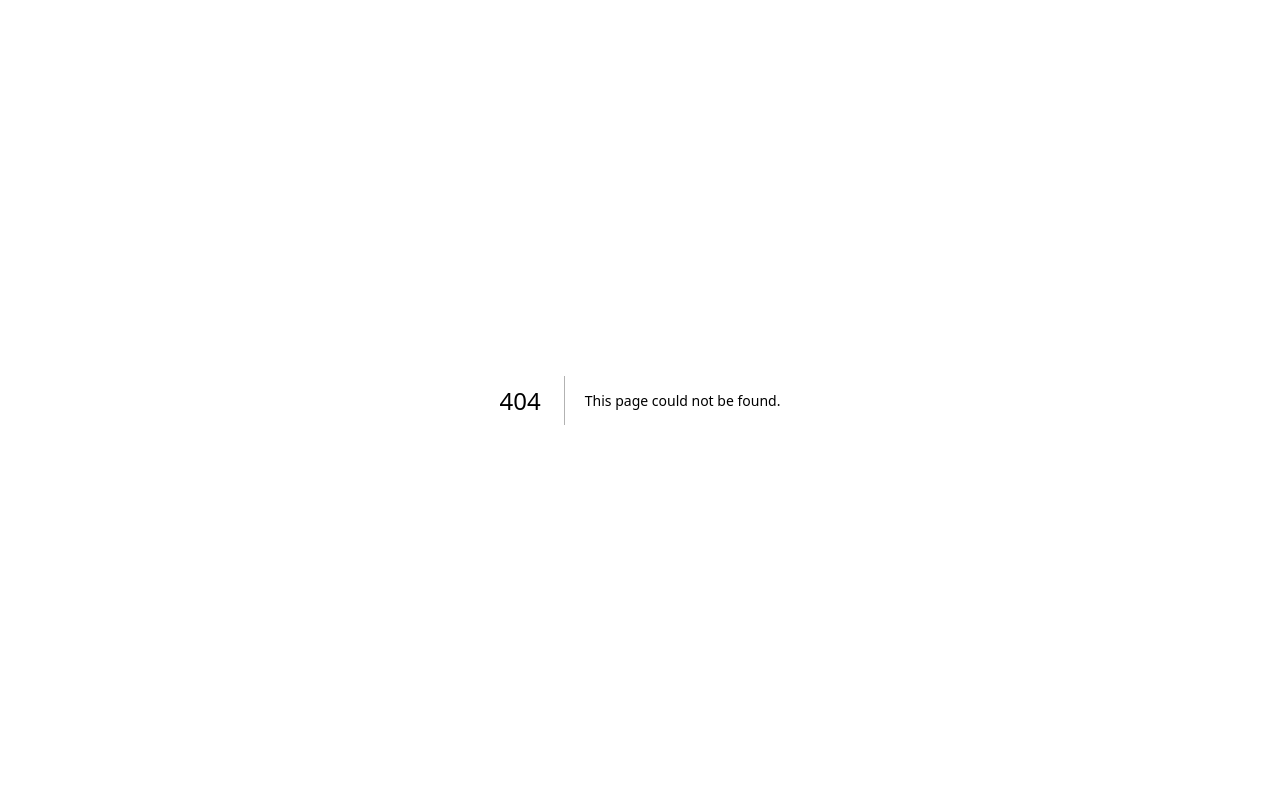
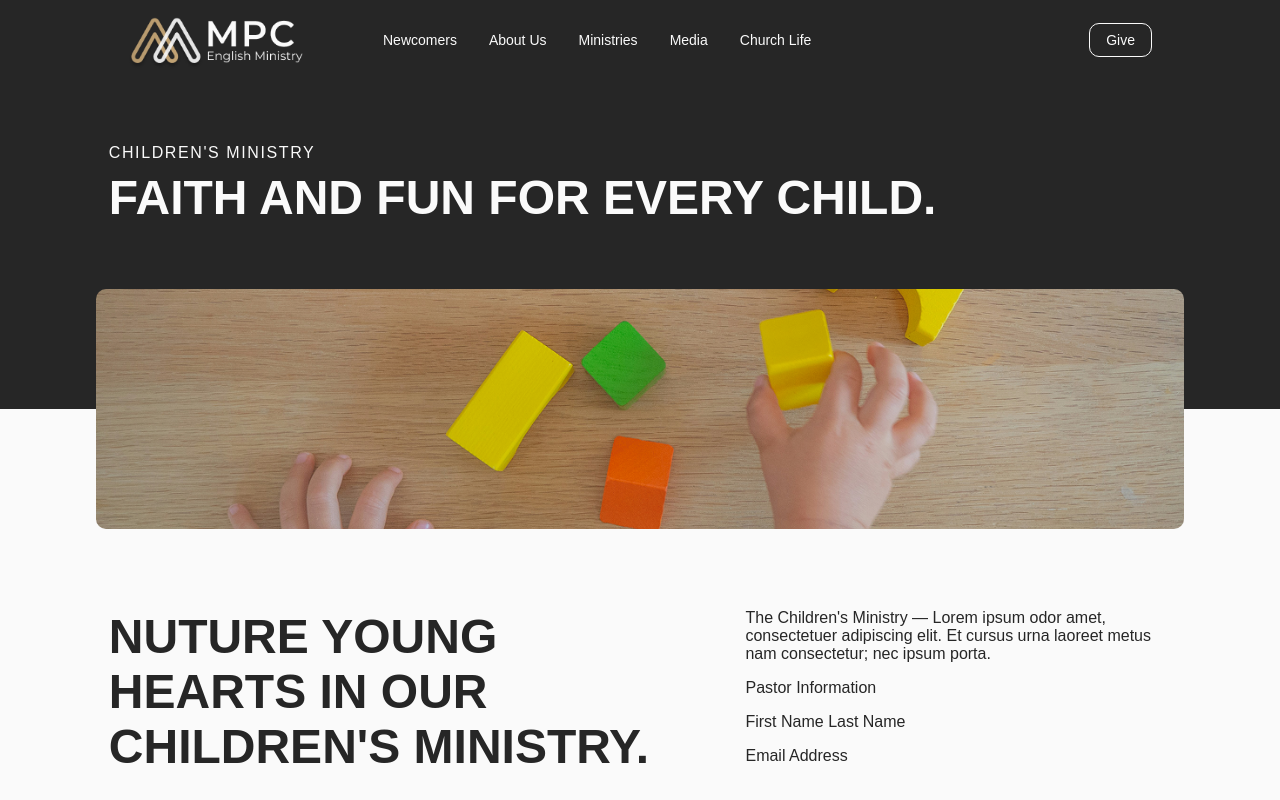
Before and after one commit to justindjsuh/mpc-em, a Next.js app: page /childrens in a window 1280 px wide. Before the commit this address had no page. Shown: the top 800 px of the page. Built offline with nearby package versions, Linux system fonts and the light colour scheme; a web font is replaced by a local one.

Commit message:
childrens page

```diff
--- /dev/null
+++ b/src/app/childrens/Childrens.module.css
@@ -0,0 +1,82 @@
+.container {
+  display: flex;
+  flex-direction: column;
+  align-items: center;
+  /* color: var(--font-color-light); */
+}
+
+.headerContainer {
+  width: 83%;
+  color: var(--font-color-light);
+  padding: 4rem 0;
+}
+
+.headerContainer p {
+  font-weight: 500;
+  margin-bottom: 0.5rem;
+  letter-spacing: 0.1rem;
+}
+
+.headerContainer h3 {
+  font-size: var(--header-hero-size);
+}
+
+.transition {
+  display: flex;
+  justify-content: center;
+  background: linear-gradient(to bottom, #262626 0%, #262626 50%, #fafafa 50%, #fafafa 100%);
+  height: 30vh;
+  width: 100vw;
+}
+
+.imgContainer {
+  width: 85vw;
+  position: relative;
+  height: 100%;
+}
+
+.imgContainer img {
+  border-radius: 10px;
+}
+
+.contentContainer {
+  display: flex;
+  justify-content: center;
+  background-color: var(--bg-light);
+  width: 100%;
+}
+
+.content {
+  display: flex;
+  background-color: var(--bg-light);
+  width: 83%;
+  padding: 5rem 0;
+  gap: 5rem;
+}
+
+.content h3 {
+  font-size: var(--header-hero-size);
+}
+
+.details {
+  display: flex;
+  flex-direction: column;
+  gap: 1rem;
+}
+
+@media (max-width: 1024px) {
+}
+
+@media (max-width: 768px) {
+  .content {
+    flex-direction: column;
+    gap: 1rem;
+    padding-top: 3rem;
+  }
+  .content h3 {
+    font-size: var(--header2-size);
+  }
+  .headerContainer h3 {
+    font-size: var(--header2-size);
+  }
+}
--- /dev/null
+++ b/src/app/childrens/page.tsx
@@ -0,0 +1,59 @@
+'use client';
+import { motion } from 'framer-motion';
+import Image from 'next/image';
+import Layout from '../ui/Layout/Layout';
+import PlanVisitFooter from '../ui/SharedComponents/PlanVisitFooter/PlanVisitFooter';
+import styles from './Childrens.module.css';
+
+const ChildrensMinistry: React.FC = () => {
+  return (
+    <Layout title="Childrens Ministry">
+      <div className={styles.container}>
+        <motion.div
+          className={styles.headerContainer}
+          initial={{ opacity: 0, y: 10 }}
+          animate={{ opacity: 1, y: 0 }}
+          transition={{ duration: 0.6, ease: 'easeOut' }}
+        >
+          <p>CHILDREN'S MINISTRY</p>
+          <h3>FAITH AND FUN FOR EVERY CHILD.</h3>
+        </motion.div>
+        <div className={styles.transition}>
+          <motion.div
+            className={styles.imgContainer}
+            initial={{ opacity: 0, y: 10 }}
+            whileInView={{ opacity: 1, y: 0 }}
+            transition={{ delay: 0.25, duration: 0.6, ease: 'easeOut' }}
+          >
+            <Image
+              src="/childrens.png"
+              alt="child playing with kid toys"
+              style={{ objectFit: 'cover' }}
+              priority
+              fill
+            />
+          </motion.div>
+        </div>
+        <div className={styles.contentContainer}>
+          <motion.div
+            className={styles.content}
+            initial={{ opacity: 0, y: 10 }}
+            whileInView={{ opacity: 1, y: 0 }}
+            transition={{ delay: 0.5, duration: 0.6, ease: 'easeOut' }}
+          >
+            <h3>NUTURE YOUNG HEARTS IN OUR CHILDREN'S MINISTRY.</h3>
+            <div className={styles.details}>
+              <p>The Children&apos;s Ministry — Lorem ipsum odor amet, consectetuer adipiscing elit. Et cursus urna laoreet metus nam consectetur; nec ipsum porta.</p>
+              <p>Pastor Information</p>
+              <p>First Name Last Name</p>
+              <p>Email Address</p>
+            </div>
+          </motion.div>
+        </div>
+      </div>
+      <PlanVisitFooter />
+    </Layout>
+  );
+};
+
+export default ChildrensMinistry;
--- a/src/app/ui/SharedComponents/PlanVisitFooter/PlanVisitFooter.tsx
+++ b/src/app/ui/SharedComponents/PlanVisitFooter/PlanVisitFooter.tsx
@@ -3,7 +3,11 @@ import { useRouter } from 'next/navigation';
 import Button from '../../Button/Button';
 import styles from './PlanVisitFooter.module.css';
 
-const PlanVisitFooter: React.FC = () => {
+interface IPlantVisitFooterProps {
+  delay?: number;
+}
+
+const PlanVisitFooter: React.FC<IPlantVisitFooterProps> = ({ delay = 0.4 }) => {
   const router = useRouter();
 
   const handleNavigation = () => {
@@ -18,7 +22,7 @@ const PlanVisitFooter: React.FC = () => {
         whileInView={{ opacity: 1, y: 0, scale: 1 }}
         viewport={{ once: true, amount: 0.5 }}
         transition={{
-          delay: 0.4,
+          delay,
           type: 'spring',
           stiffness: 100, // Makes it feel bouncy yet controlled
           damping: 15, // Slows it down for a smooth finish
```
Also changed, not shown: public/childrens.png (added).
